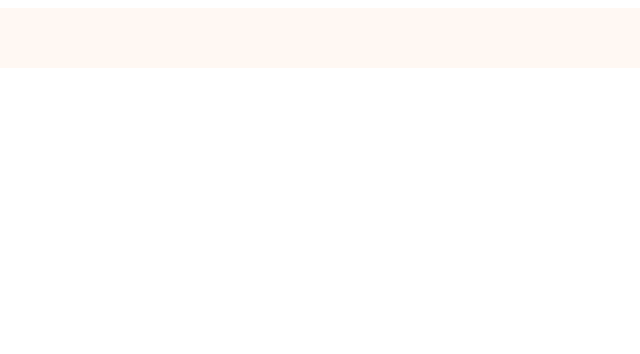
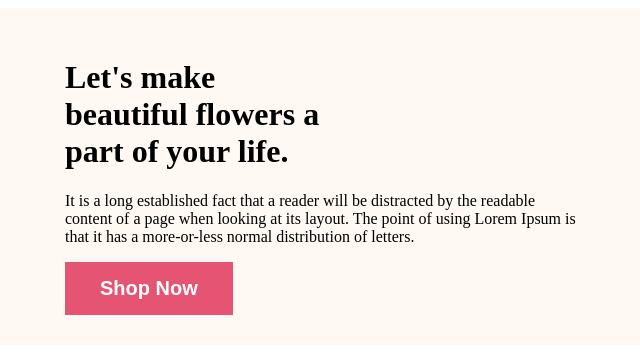
Before and after one commit to ihistiaqhasan/flower-shop, a plain HTML site: page index.html in a window 1280 px wide. Shown: the whole page, without its empty margins (93-733 px from the left). Drawn offline with Linux system fonts and the light colour scheme.

Commit message:
added new start

```diff
--- a/index.html
+++ b/index.html
@@ -13,7 +13,17 @@
 <body>
     <header class="header">
         <div class="banner">
-
+            <div>
+                <h1 class="banner-title">Let's make
+                <br> beautiful flowers a
+                <br> part of your life.</h1>
+                <p>It is a long established fact that a reader will be distracted by the readable
+                     <br>
+                     content of a page when looking at its layout. The point of using Lorem Ipsum is
+                     <br>
+                     that it has a more-or-less normal distribution of letters.</p>
+                <button class="shop">Shop Now </button>
+            </div>
         </div>
 
     </header>
--- a/protfolio.css
+++ b/protfolio.css
@@ -17,3 +17,11 @@ body{
 .banner{
     padding: 30px 30px 30px 150px;
 }
+.shop{
+    background-color: #e55473;
+    font-size: 20px;
+    font-weight: 700;
+    padding: 15px 35px;
+    border: 0;
+    color: white;
+}
```
